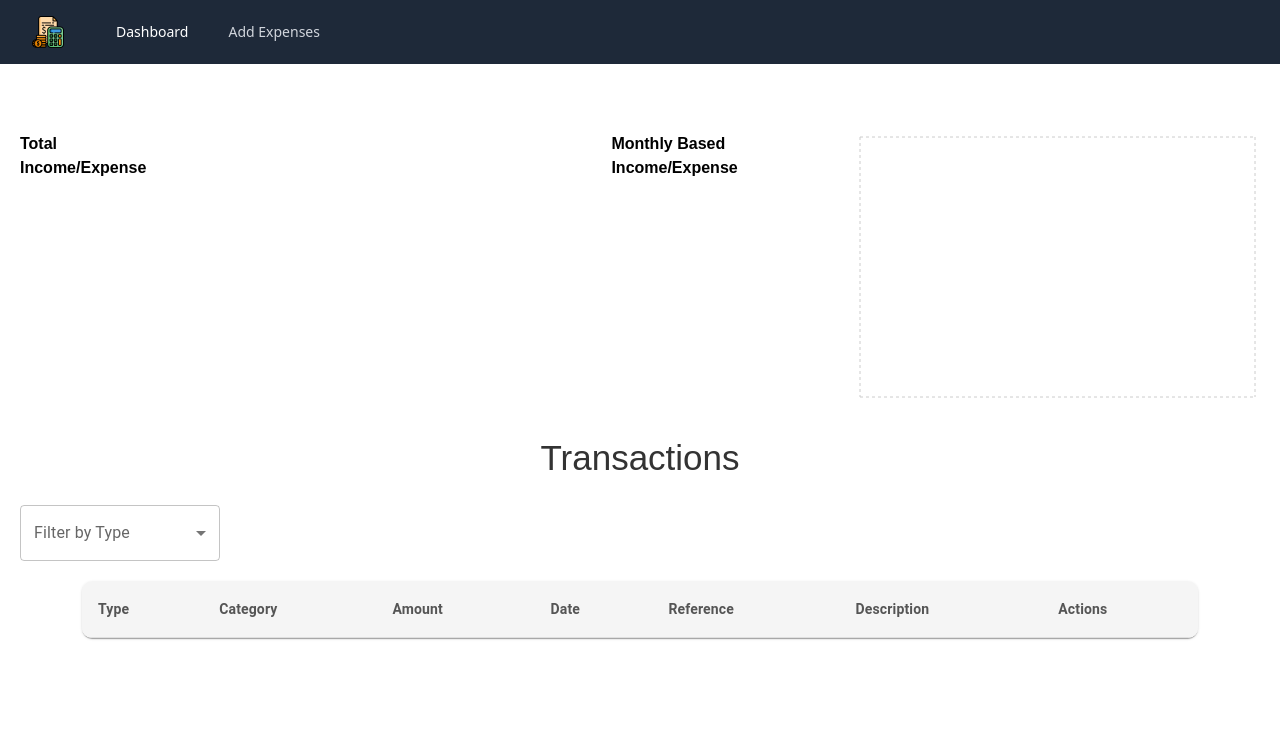
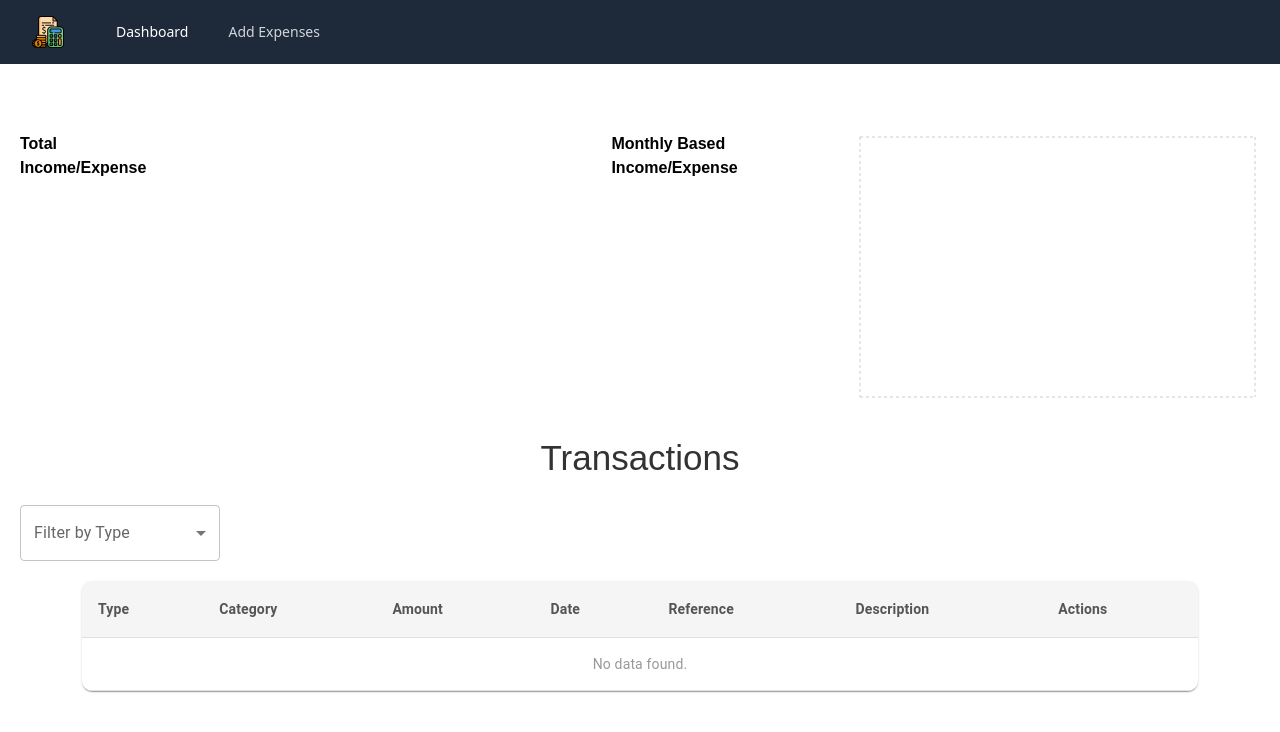
Before and after one commit to krRejoice/Expense-Tracker-Test, a React (Vite) app: page / in a window 1280 px wide. Shown: the top 732 px of the page. Built offline with nearby package versions, Linux system fonts and the light colour scheme; the HTML template or start-up script is replaced by a standard one.

Commit message:
handle no data found

```diff
--- a/src/components/TransactionTable.jsx
+++ b/src/components/TransactionTable.jsx
@@ -108,7 +108,8 @@ const TransactionTable = ({ data, setData }) => {
             </TableRow>
           </TableHead>
           <TableBody>
-            {filteredData.map((item) => (
+            {filteredData.length > 0 ? (
+              filteredData.map((item) => (
                 <TableRow key={item.id}>
                   {editId === item.id
                     ? [
@@ -197,7 +198,17 @@ const TransactionTable = ({ data, setData }) => {
                     )}
                   </TableCell>
                 </TableRow>
-            ))}
+              ))
+            ) : (
+              <TableRow>
+                <TableCell
+                  colSpan={7}
+                  style={{ textAlign: "center", color: "#999" }}
+                >
+                  No data found.
+                </TableCell>
+              </TableRow>
+            )}
           </TableBody>
         </Table>
       </TableContainer>
```
Lines whose indentation alone changed are shown as unchanged.
